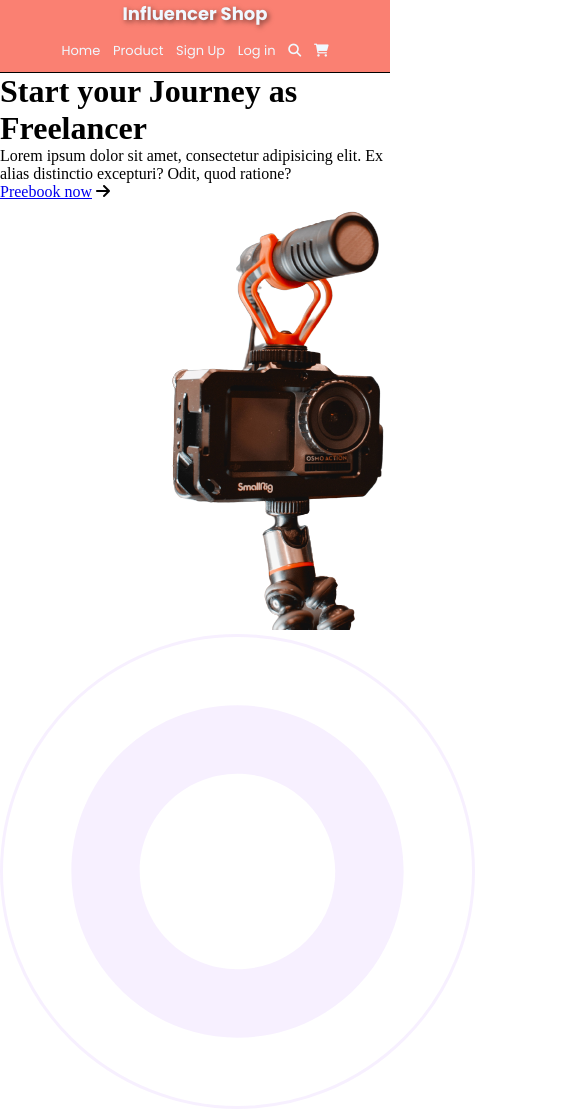
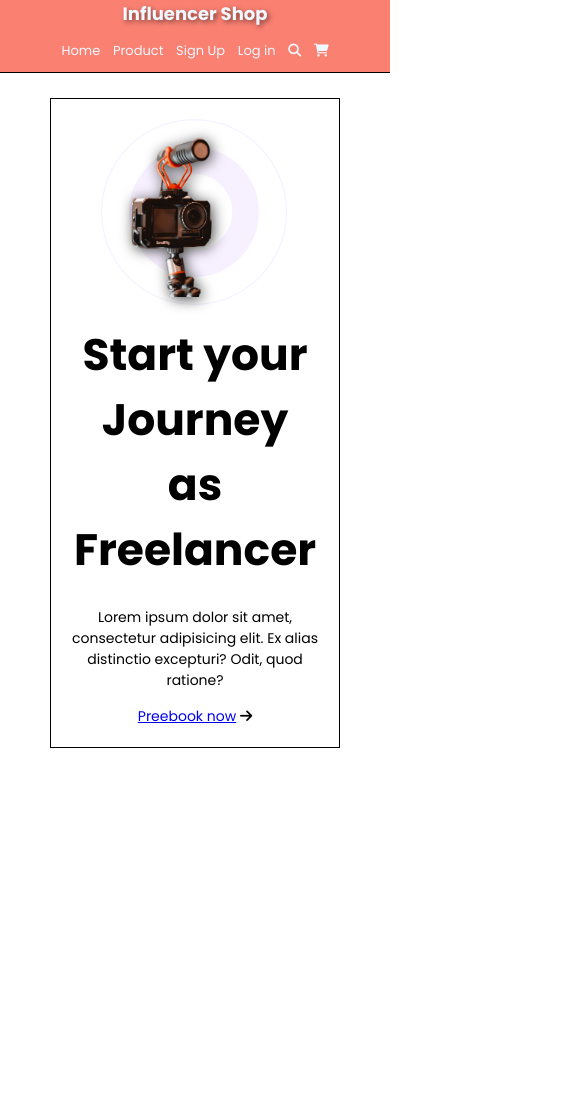
Before and after one commit to yuni6x/Influencer_Shop, a plain HTML site: page index.html in a window 390 px wide. Shown: the whole page, 582 px wide, since content can reach past the window. After the commit the page ends 844 px from the top, so only its background shows below. Drawn offline with Linux system fonts and the light colour scheme.

Commit message:
style header

```diff
--- a/style.css
+++ b/style.css
@@ -3,6 +3,9 @@
 * {
     margin: 0;
     padding: 0;
+}
+body {
+    font-family: 'Poppins', sans-serif;
 }
 
 nav {
@@ -12,7 +15,7 @@ nav {
     align-items: center;
     height: 65px;
     padding: 0 120px;
-    font-family: 'Poppins', sans-serif;
+
 }
 .logo {
     /* border: 1px solid black; */
@@ -36,6 +39,38 @@ li a {
 li a:hover {
     font-weight: bold;
 }
+
+
+/* header */
+.header-wrapper {
+    display: flex;
+    border: 1px solid black;
+    margin: 30px 100px;
+    padding: 20px;
+}
+.header-content{
+    display: flex;
+    flex-direction: column;
+    justify-content: center;
+}
+.header-content-title {
+    font-size: 22px;
+}
+.header-content-content{
+    margin: 15px auto;
+}
+.header-logo{
+    /* border: 1px solid red; */
+    position: relative;
+}
+.bg-header-img {
+    /* border: 1px solid yellow; */
+    position: absolute;
+    left: -35px;
+    top: 15px;
+    filter: drop-shadow(2px 2px 7px rgb(72, 72, 72));
+}
+
 
 
 /* ukuran mobile */
@@ -69,4 +104,27 @@ li a:hover {
         color: aliceblue;
         text-shadow: 2px 2px 5px rgb(0, 0, 0, 0.5);
     }
+
+    /* 2 */
+    .header-wrapper {
+        display: flex;
+        flex-direction: column-reverse;
+        margin: 25px 50px;
+    }
+    .header-logo {
+        width: 75%;
+        margin-left: 12%;
+    }
+    .header-logo img {
+        width: 100%;
+    }
+    .header-content{
+        text-align: center;
+        align-items: center;
+        font-size: 14px;
+    }
+    .header-content-title {
+        margin: 10px auto;
+    }
+
 }
```
